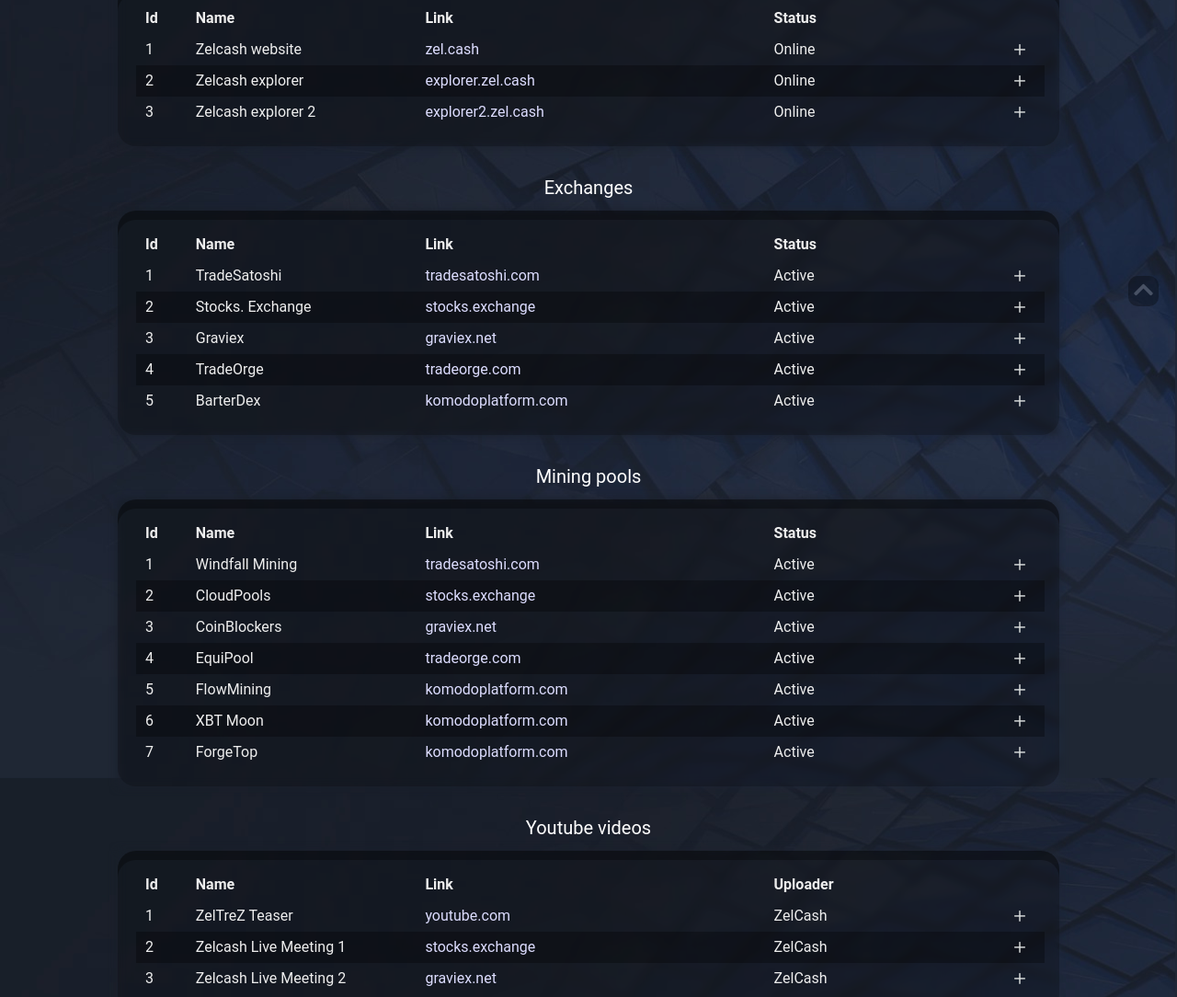
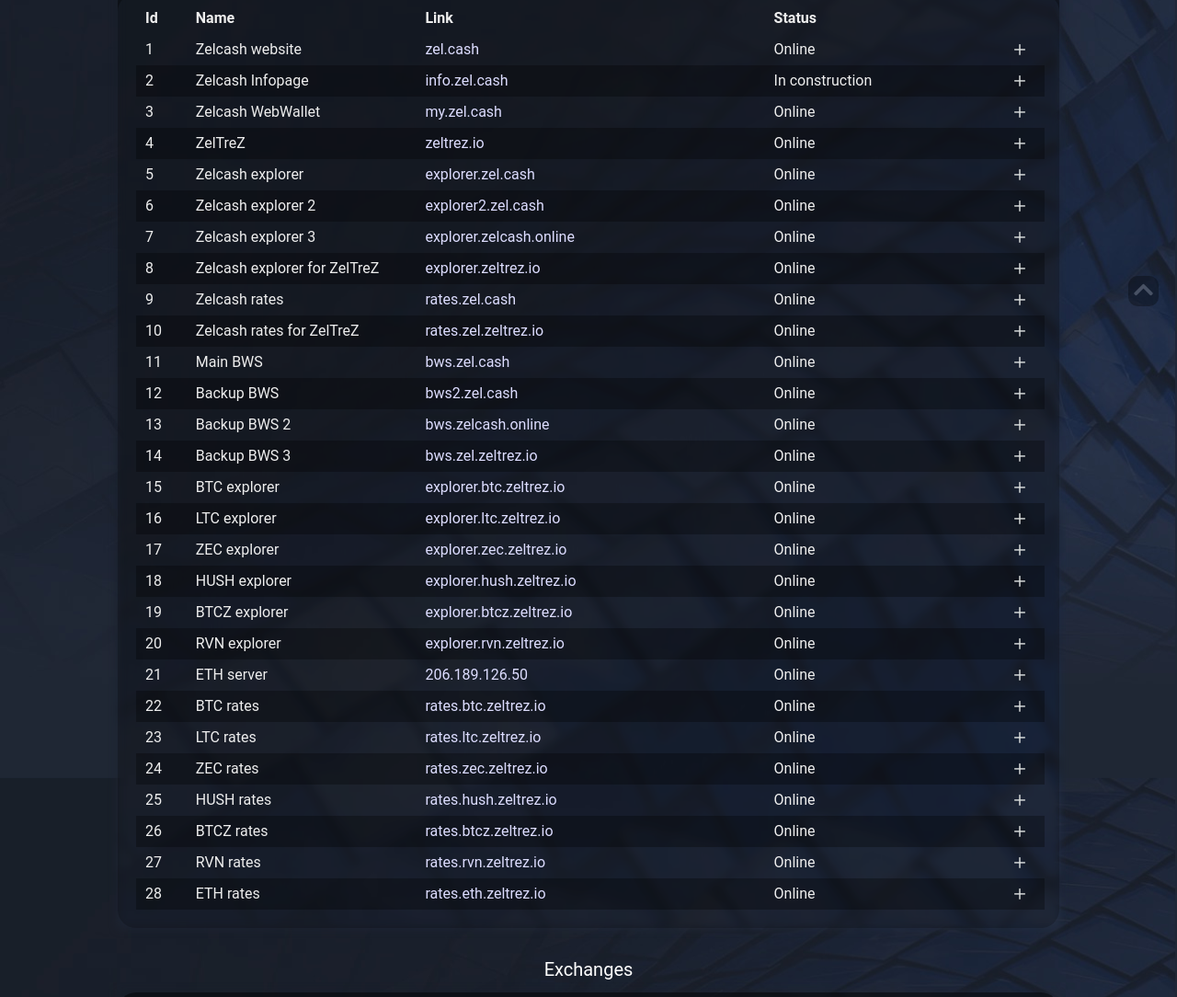
Before and after one commit to zelcash/info.zel.cash, a plain HTML site: page index.html in a window 1280 px wide. Shown: the part 447-1531 px from the top of the page at 92% size. Drawn offline with nearby package versions, Linux system fonts and the light colour scheme.

Commit message:
Infrastructure

```diff
--- a/data/infrastructure-english.json
+++ b/data/infrastructure-english.json
@@ -5,21 +5,196 @@
                   "Name": "Zelcash website",
                   "Link": "<a href='https:\/\/zel.cash' target='_blank'>zel.cash<\/a>",
                   "Status": "Online",
-                  "Description": "Main Zelcash website"
+                  "Description": "Main Zelcash website where you can find all the information about Zelcash, its projects, roadmap, team and lot more."
             },
             {
                   "Id": "2",
+                  "Name": "Zelcash Infopage",
+                  "Link": "<a href='https:\/\/info.zel.cash' target='_blank'>info.zel.cash<\/a>",
+                  "Status": "In construction",
+                  "Description": "Zelcash infopage aims to offer all information about Zel Technologies and lists it in a user friendly way."
+            },
+            {
+                  "Id": "3",
+                  "Name": "Zelcash WebWallet",
+                  "Link": "<a href='https:\/\/my.zel.cash' target='_blank'>my.zel.cash<\/a>",
+                  "Status": "Online",
+                  "Description": "WebWallet is an easy to use Zelcash wallet. There is no need to download any file, simply create a wallet by entering your secret phrase."
+            },
+            {
+                  "Id": "4",
+                  "Name": "ZelTreZ",
+                  "Link": "<a href='https:\/\/zeltrez.io' target='_blank'>zeltrez.io<\/a>",
+                  "Status": "Online",
+                  "Description": "ZelTreZ website is dedicated to ZelTreZ and only ZelTreZ itself offering all information about the platform on one place. User can also download the platform on that site, read about it, find a support or ask to list new coins to ZelTreZ platform."
+            },
+            {
+                  "Id": "5",
                   "Name": "Zelcash explorer",
                   "Link": "<a href='https:\/\/explorer.zel.cash' target='_blank'>explorer.zel.cash<\/a>",
                   "Status": "Online",
-                  "Description": "Main Zelcash explorer"
+                  "Description": "Main Zelcash explorer showing all transactions and blocks. Based on Bitcoin insight explorer, offering a powerfull API. "
             },
             {
-                  "Id": "3",
+                  "Id": "6",
                   "Name": "Zelcash explorer 2",
                   "Link": "<a href='https:\/\/explorer2.zel.cash' target='_blank'>explorer2.zel.cash<\/a>",
                   "Status": "Online",
-                  "Description": "Backup Zelcash explorer"
+                  "Description": "Backup Zelcash explorer showing all transactions and blocks. Based on Bitcoin insight explorer, offering a powerfull API. "
+            },
+            {
+                  "Id": "7",
+                  "Name": "Zelcash explorer 3",
+                  "Link": "<a href='https:\/\/explorer.zelcash.online' target='_blank'>explorer.zelcash.online<\/a>",
+                  "Status": "Online",
+                  "Description": "Backup Zelcash explorer 2 showing all transactions and blocks. Based on Bitcoin insight explorer, offering a powerfull API. "
+            },
+            {
+                  "Id": "8",
+                  "Name": "Zelcash explorer for ZelTreZ",
+                  "Link": "<a href='https:\/\/explorer.zel.zeltrez.io' target='_blank'>explorer.zeltrez.io<\/a>",
+                  "Status": "Online",
+                  "Description": "Zelcash explorer used in ZelTreZ platform showing all transactions and blocks. Based on Bitcoin insight explorer, offering a powerfull API. "
+            },
+            {
+                  "Id": "9",
+                  "Name": "Zelcash rates",
+                  "Link": "<a href='https:\/\/rates.zel.cash' target='_blank'>rates.zel.cash<\/a>",
+                  "Status": "Online",
+                  "Description": "Main Zelcash rates API showing Zelcash price in BTC and about 150 fiat currencies. Feel free to pull data from it for your site!"
+            },
+            {
+                  "Id": "10",
+                  "Name": "Zelcash rates for ZelTreZ",
+                  "Link": "<a href='https:\/\/rates.zel.zeltrez.io' target='_blank'>rates.zel.zeltrez.io<\/a>",
+                  "Status": "Online",
+                  "Description": "Zelcash rates server used inside ZelTreZ. API shows Zelcash price in BTC and about 150 fiat currencies. Feel free to pull data from it for your site!"
+            },
+            {
+                  "Id": "11",
+                  "Name": "Main BWS",
+                  "Link": "<a href='https:\/\/bws.zel.cash' target='_blank'>bws.zel.cash<\/a>",
+                  "Status": "Online",
+                  "Description": "Bitcore Wallet Service (BWS) is used for Copay wallets to operate correctly. It is a powerfull extension to Bitcore itself. Example API call: https://bws.zel.cash/bws/api/v2/feelevels"
+            },
+            {
+                  "Id": "12",
+                  "Name": "Backup BWS",
+                  "Link": "<a href='https:\/\/bws2.zel.cash' target='_blank'>bws2.zel.cash<\/a>",
+                  "Status": "Online",
+                  "Description": "Bitcore Wallet Service (BWS) is used for Copay wallets to operate correctly. It is a powerfull extension to Bitcore itself. Example API call: https://bws.zel.cash/bws/api/v2/feelevels"
+            },
+            {
+                  "Id": "13",
+                  "Name": "Backup BWS 2",
+                  "Link": "<a href='https:\/\/bws.zelcash.online' target='_blank'>bws.zelcash.online<\/a>",
+                  "Status": "Online",
+                  "Description": "Bitcore Wallet Service (BWS) is used for Copay wallets to operate correctly. It is a powerfull extension to Bitcore itself. Example API call: https://bws.zel.cash/bws/api/v2/feelevels"
+            },
+            {
+                  "Id": "14",
+                  "Name": "Backup BWS 3",
+                  "Link": "<a href='https:\/\/bws.zel.zeltrez.io' target='_blank'>bws.zel.zeltrez.io<\/a>",
+                  "Status": "Online",
+                  "Description": "Bitcore Wallet Service (BWS) is used for Copay wallets to operate correctly. It is a powerfull extension to Bitcore itself. Example API call: https://bws.zel.cash/bws/api/v2/feelevels"
+            },
+            {
+                  "Id": "15",
+                  "Name": "BTC explorer",
+                  "Link": "<a href='https:\/\/explorer.btc.zeltrez.io' target='_blank'>explorer.btc.zeltrez.io<\/a>",
+                  "Status": "Online",
+                  "Description": "Our Insight Explorer for Bitcoin that ZelTreZ is using"
+            },
+            {
+                  "Id": "16",
+                  "Name": "LTC explorer",
+                  "Link": "<a href='https:\/\/explorer.ltc.zeltrez.io' target='_blank'>explorer.ltc.zeltrez.io<\/a>",
+                  "Status": "Online",
+                  "Description": "Our Insight Explorer for Litecoin that ZelTreZ is using"
+            },
+            {
+                  "Id": "17",
+                  "Name": "ZEC explorer",
+                  "Link": "<a href='https:\/\/explorer.zec.zeltrez.io' target='_blank'>explorer.zec.zeltrez.io<\/a>",
+                  "Status": "Online",
+                  "Description": "Our Insight Explorer for ZCash that ZelTreZ is using"
+            },
+            {
+                  "Id": "18",
+                  "Name": "HUSH explorer",
+                  "Link": "<a href='https:\/\/explorer.hush.zeltrez.io' target='_blank'>explorer.hush.zeltrez.io<\/a>",
+                  "Status": "Online",
+                  "Description": "Our Insight Explorer for Hush that ZelTreZ is using"
+            },
+            {
+                  "Id": "19",
+                  "Name": "BTCZ explorer",
+                  "Link": "<a href='https:\/\/explorer.btcz.zeltrez.io' target='_blank'>explorer.btcz.zeltrez.io<\/a>",
+                  "Status": "Online",
+                  "Description": "Our Insight Explorer for BitcoinZ that ZelTreZ is using"
+            },
+            {
+                  "Id": "20",
+                  "Name": "RVN explorer",
+                  "Link": "<a href='https:\/\/explorer.rvn.zeltrez.io' target='_blank'>explorer.rvn.zeltrez.io<\/a>",
+                  "Status": "Online",
+                  "Description": "Our Insight Explorer for RavenCoin that ZelTreZ is using"
+            },
+            {
+                  "Id": "21",
+                  "Name": "ETH server",
+                  "Link": "<a href='http:\/\/206.189.126.50' target='_blank'>206.189.126.50<\/a>",
+                  "Status": "Online",
+                  "Description": "Our Ethereum server running geth that is used inside ZelTreZ"
+            },
+            {
+                  "Id": "22",
+                  "Name": "BTC rates",
+                  "Link": "<a href='https:\/\/rates.btc.zeltrez.io' target='_blank'>rates.btc.zeltrez.io<\/a>",
+                  "Status": "Online",
+                  "Description": "Our Bitcoin rates API that ZelTreZ is using to obtain its fiat equivalent."
+            },
+            {
+                  "Id": "23",
+                  "Name": "LTC rates",
+                  "Link": "<a href='https:\/\/rates.ltc.zeltrez.io' target='_blank'>rates.ltc.zeltrez.io<\/a>",
+                  "Status": "Online",
+                  "Description": "Our Litecoin rates API that ZelTreZ is using to obtain its fiat equivalent."
+            },
+            {
+                  "Id": "24",
+                  "Name": "ZEC rates",
+                  "Link": "<a href='https:\/\/rates.zec.zeltrez.io' target='_blank'>rates.zec.zeltrez.io<\/a>",
+                  "Status": "Online",
+                  "Description": "Our ZCash rates API that ZelTreZ is using to obtain its fiat equivalent."
+            },
+            {
+                  "Id": "25",
+                  "Name": "HUSH rates",
+                  "Link": "<a href='https:\/\/rates.hush.zeltrez.io' target='_blank'>rates.hush.zeltrez.io<\/a>",
+                  "Status": "Online",
+                  "Description": "Our Hush rates API that ZelTreZ is using to obtain its fiat equivalent."
+            },
+            {
+                  "Id": "26",
+                  "Name": "BTCZ rates",
+                  "Link": "<a href='https:\/\/rates.btcz.zeltrez.io' target='_blank'>rates.btcz.zeltrez.io<\/a>",
+                  "Status": "Online",
+                  "Description": "Our BitcoinZ rates API that ZelTreZ is using to obtain its fiat equivalent."
+            },
+            {
+                  "Id": "27",
+                  "Name": "RVN rates",
+                  "Link": "<a href='https:\/\/rates.rvn.zeltrez.io' target='_blank'>rates.rvn.zeltrez.io<\/a>",
+                  "Status": "Online",
+                  "Description": "Our RavenCoin rates API that ZelTreZ is using to obtain its fiat equivalent."
+            },
+            {
+                  "Id": "28",
+                  "Name": "ETH rates",
+                  "Link": "<a href='https:\/\/rates.eth.zeltrez.io' target='_blank'>rates.eth.zeltrez.io<\/a>",
+                  "Status": "Online",
+                  "Description": "Our Ethereum rates API that ZelTreZ is using to obtain its fiat equivalent."
             }
       ]
 }
--- a/index.html
+++ b/index.html
@@ -71,7 +71,7 @@
             </div>
         </div>
         <div id="infrastructure" class="section">
-            <div class="section-name infrastructure">Infrastructure </div>
+            <div class="section-name infrastructure">Our public infrastructure</div>
             <div style="position:relative">
                 <div class="blur"></div>
                 <div class="background padding placeholder-wrapper" style="position:relative">
--- a/style.css
+++ b/style.css
@@ -144,6 +144,7 @@
     border: 0.35px dotted white;
     border-radius: 10px;
     margin-right: 10px;
+    padding-right: 20px;
 }
 
 table.dataTable tbody td.no-padding {
--- a/translations/czech.xml
+++ b/translations/czech.xml
@@ -6,7 +6,7 @@
 	<translation id="headerminingpools">Těžba</translation>
 	<translation id="headeryoutube">Youtube</translation>
 	<translation id="wallets">Peněženky</translation>
-	<translation id="infrastructure">Infrastruktura</translation>
+	<translation id="infrastructure">Naše veřejná infrastruktura</translation>
 	<translation id="exchanges">Směnárny</translation>
 	<translation id="miningpools">Těžba</translation>
 	<translation id="youtube">Youtube videa</translation>
--- a/translations/english.xml
+++ b/translations/english.xml
@@ -6,7 +6,7 @@
 	<translation id="headerminingpools">Mining pools</translation>
 	<translation id="headeryoutube">Youtube</translation>
 	<translation id="wallets">Wallets</translation>
-	<translation id="infrastructure">Infrastructure</translation>
+	<translation id="infrastructure">Our public infrastructure</translation>
 	<translation id="exchanges">Exchanges</translation>
 	<translation id="miningpools">Mining pools</translation>
 	<translation id="youtube">Youtube videos</translation>
```
Also changed, not shown: data/infrastructure-czech.json (+179 -4 lines).
